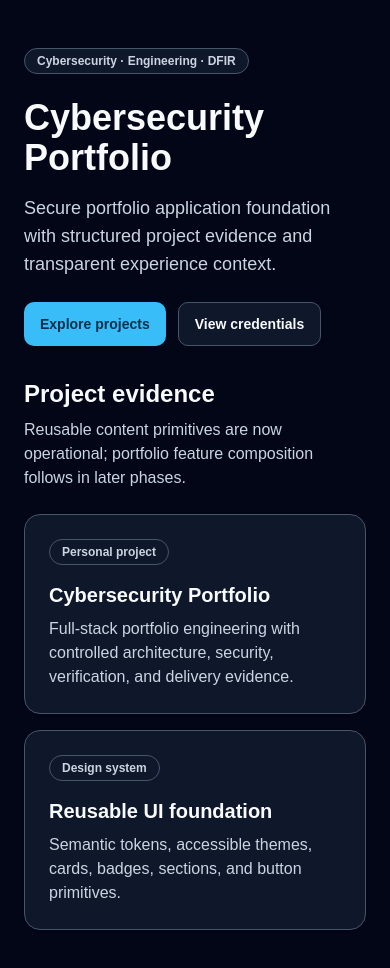
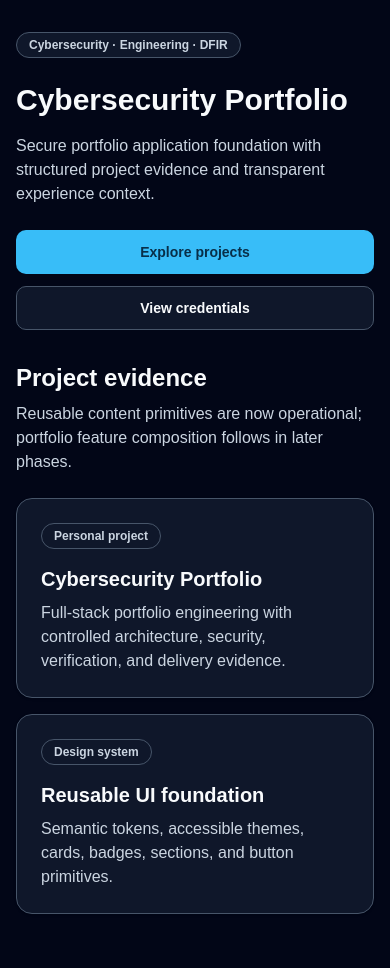
Before and after one commit to HexeCalibre/My-Portfolio, a Next.js app: page / in a window 390 px wide. Shown: the top 968 px of the page. Built offline with nearby package versions, Linux system fonts and the light colour scheme.

Commit message:
WBS 3.7: responsive layout system
* feat: add responsive layout tokens

* feat: add responsive container primitive

* feat: export responsive container

* feat: apply mobile-first responsive foundation

```diff
--- a/src/app/globals.css
+++ b/src/app/globals.css
@@ -27,6 +27,12 @@
   --space-12: 3rem;
   --space-16: 4rem;
 
+  /* Responsive layout */
+  --layout-gutter: 1rem;
+  --layout-content: 72rem;
+  --layout-reading: 48rem;
+  --layout-wide: 80rem;
+
   /* Shape */
   --radius-sm: 0.375rem;
   --radius-md: 0.625rem;
@@ -52,6 +58,18 @@
   --shadow-md: 0 8px 24px rgb(15 23 42 / 0.12);
   --duration-fast: 150ms;
   --duration-normal: 250ms;
+}
+
+@media (min-width: 40rem) {
+  :root {
+    --layout-gutter: 1.5rem;
+  }
+}
+
+@media (min-width: 64rem) {
+  :root {
+    --layout-gutter: 2rem;
+  }
 }
 
 /* Explicit light theme. Theme switching UI is introduced with the component layer. */
--- a/src/app/page.tsx
+++ b/src/app/page.tsx
@@ -1,15 +1,18 @@
-import { Badge, Button, Card, Section } from "@/components/ui";
+import { Badge, Button, Card, Container, Section } from "@/components/ui";
 
 export default function Home() {
   return (
-    <main className="mx-auto min-h-screen max-w-5xl px-6 py-12">
-      <header className="max-w-3xl">
+    <main className="min-h-screen py-8 sm:py-10 lg:py-12">
+      <Container>
+        <header className="max-w-[var(--layout-reading)]">
           <Badge>Cybersecurity · Engineering · DFIR</Badge>
-        <h1 className="mt-6 text-4xl font-semibold text-foreground">Cybersecurity Portfolio</h1>
-        <p className="mt-4 text-lg text-muted">
+          <h1 className="mt-6 text-3xl font-semibold text-foreground sm:text-4xl">
+            Cybersecurity Portfolio
+          </h1>
+          <p className="mt-4 text-base text-muted sm:text-lg">
             Secure portfolio application foundation with structured project evidence and transparent experience context.
           </p>
-        <div className="mt-6 flex flex-wrap gap-3">
+          <div className="mt-6 flex flex-col gap-3 sm:flex-row sm:flex-wrap">
             <Button>Explore projects</Button>
             <Button variant="secondary">View credentials</Button>
           </div>
@@ -36,6 +39,7 @@ export default function Home() {
             </Card>
           </div>
         </Section>
+      </Container>
     </main>
   );
 }
--- /dev/null
+++ b/src/components/ui/container.tsx
@@ -0,0 +1,30 @@
+import type { HTMLAttributes, ReactNode } from "react";
+
+type ContainerSize = "reading" | "content" | "wide";
+
+export interface ContainerProps extends HTMLAttributes<HTMLDivElement> {
+  children: ReactNode;
+  size?: ContainerSize;
+}
+
+const sizeClasses: Record<ContainerSize, string> = {
+  reading: "max-w-[var(--layout-reading)]",
+  content: "max-w-[var(--layout-content)]",
+  wide: "max-w-[var(--layout-wide)]",
+};
+
+export function Container({
+  children,
+  className = "",
+  size = "content",
+  ...props
+}: ContainerProps) {
+  return (
+    <div
+      className={`mx-auto w-full px-[var(--layout-gutter)] ${sizeClasses[size]} ${className}`.trim()}
+      {...props}
+    >
+      {children}
+    </div>
+  );
+}
--- a/src/components/ui/index.ts
+++ b/src/components/ui/index.ts
@@ -2,4 +2,6 @@ export { Badge } from "./badge";
 export { Button } from "./button";
 export type { ButtonProps } from "./button";
 export { Card } from "./card";
+export { Container } from "./container";
+export type { ContainerProps } from "./container";
 export { Section } from "./section";
```
Lines whose indentation alone changed are shown as unchanged.
